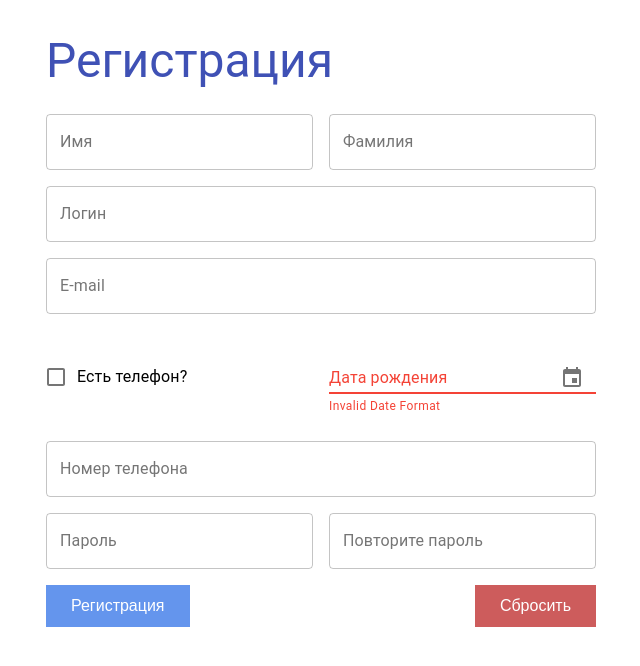
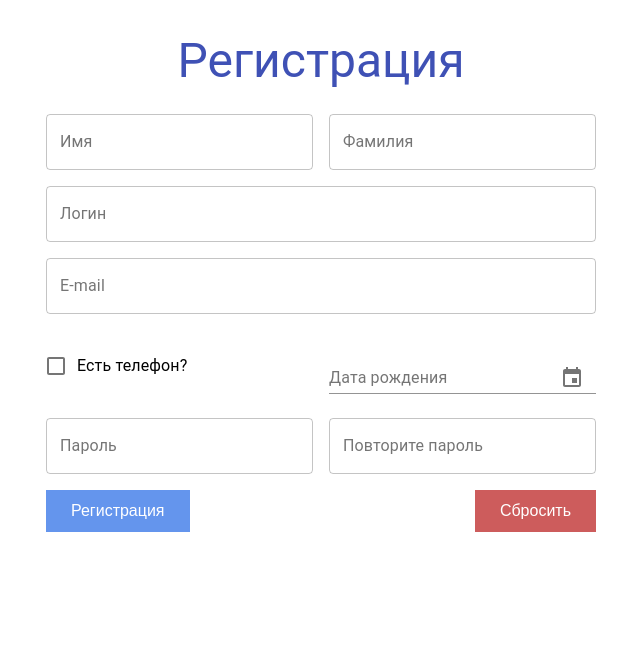
Before and after one commit to AlexandrMers/example_with_React_TS_for_meetup, a React app: page / in a window 1280 px wide. Shown: the top 666 px of the page, without its empty margins (319-959 px from the left). Built offline with nearby package versions, Linux system fonts and the light colour scheme.

Commit message:
finish form

```diff
--- a/src/App.tsx
+++ b/src/App.tsx
@@ -12,6 +12,7 @@ const App: FC = () => {
           style={{
             marginBottom: 25
           }}
+          align="center"
         >
           Регистрация
         </Typography>
--- a/src/containers/FormRegistration/index.tsx
+++ b/src/containers/FormRegistration/index.tsx
@@ -1,62 +1,168 @@
-import React, { FC, memo } from "react";
+import React, { FC, memo, useEffect } from "react";
 import { Checkbox, FormControlLabel, Grid } from "@material-ui/core";
+import { Controller, useForm } from "react-hook-form";
+import { yupResolver } from "@hookform/resolvers/yup";
 
 import Input from "@/components/Input";
 import DatePicker from "@/components/DatePicker";
 import Button, { ButtonSize, ButtonType } from "@/components/Button";
 
-interface FormRegistrationPropsInterface {}
+import { RegistrationSchema } from "@/validations/registration";
 
-const FormRegistration: FC<FormRegistrationPropsInterface> = (props) => {
+interface FormRegistrationFieldsInterface {
+  firstName: string;
+  lastName: string;
+  login: string;
+  email: string;
+  hasPhone: boolean;
+  birthdate: Date;
+  phone: string;
+  password: string;
+  confirmPassword: string;
+}
+
+const FormRegistration: FC = () => {
+  const {
+    register,
+    getValues,
+    control,
+    reset,
+    handleSubmit,
+    formState,
+    watch,
+    unregister
+  } = useForm<FormRegistrationFieldsInterface>({
+    resolver: yupResolver(RegistrationSchema)
+  });
+
+  const onSubmit = (data: FormRegistrationFieldsInterface) => {
+    console.log("success -> ", data);
+  };
+
+  const onReset = () => {
+    reset();
+  };
+
+  const hasPhone = watch("hasPhone");
+
+  useEffect(() => {
+    if (hasPhone) {
+      return undefined;
+    }
+    unregister("phone");
+  }, [hasPhone]);
+
   return (
-    <form>
+    <form onReset={onReset} onSubmit={handleSubmit(onSubmit)}>
       <Grid container direction="column" spacing={2}>
         <Grid container item spacing={2}>
           <Grid item sm>
-            <Input label="Имя" />
-          </Grid>
-
-          <Grid item sm>
-            <Input label="Фамилия" />
-          </Grid>
-        </Grid>
-
-        <Grid item>
-          <Input label="Логин" />
-        </Grid>
-
-        <Grid item>
-          <Input label="E-mail" />
-        </Grid>
-
-        <Grid container item spacing={2} alignItems="center">
-          <Grid item sm>
-            <FormControlLabel
-              control={<Checkbox color="primary" />}
-              label="Есть телефон?"
+            <Input
+              {...register("firstName")}
+              label="Имя"
+              error={!!formState.errors.firstName?.message}
+              helperText={formState.errors.firstName?.message}
             />
           </Grid>
 
           <Grid item sm>
-            <DatePicker
-              value=""
-              onChange={() => undefined}
-              label="Дата рождения"
+            <Input
+              {...register("lastName")}
+              label="Фамилия"
+              error={!!formState.errors.lastName?.message}
+              helperText={formState.errors.lastName?.message}
             />
           </Grid>
         </Grid>
 
         <Grid item>
-          <Input label="Номер телефона" type="phone" />
+          <Input
+            {...register("login")}
+            label="Логин"
+            error={!!formState.errors.login?.message}
+            helperText={formState.errors.login?.message}
+          />
         </Grid>
+
+        <Grid item>
+          <Input
+            {...register("email")}
+            label="E-mail"
+            error={!!formState.errors.email?.message}
+            helperText={formState.errors.email?.message}
+          />
+        </Grid>
+
+        <Grid container item spacing={2} alignItems="center">
+          <Grid item sm>
+            <Controller
+              name="hasPhone"
+              control={control}
+              render={({ field }) => (
+                <FormControlLabel
+                  control={
+                    <Checkbox
+                      checked={!!field.value}
+                      {...field}
+                      color="primary"
+                    />
+                  }
+                  label="Есть телефон?"
+                />
+              )}
+            />
+          </Grid>
+
+          <Grid item sm>
+            <Controller
+              name="birthdate"
+              control={control}
+              render={({ field }) => {
+                return (
+                  <DatePicker
+                    value={getValues("birthdate") ?? null}
+                    onChange={field.onChange}
+                    label="Дата рождения"
+                    error={!!formState.errors.birthdate?.message}
+                    helperText={formState.errors.birthdate?.message}
+                  />
+                );
+              }}
+            />
+          </Grid>
+        </Grid>
+
+        {hasPhone && (
+          <Grid item>
+            <Input
+              {...register("phone")}
+              label="Номер телефона"
+              type="tel"
+              error={!!formState.errors.phone?.message}
+              helperText={formState.errors.phone?.message}
+            />
+          </Grid>
+        )}
 
         <Grid container item spacing={2}>
           <Grid item sm>
-            <Input label="Пароль" />
+            <Input
+              {...register("password")}
+              label="Пароль"
+              type="password"
+              error={!!formState.errors.password?.message}
+              helperText={formState.errors.password?.message}
+            />
           </Grid>
 
           <Grid item sm>
-            <Input label="Повторите пароль" />
+            <Input
+              {...register("confirmPassword")}
+              label="Повторите пароль"
+              type="password"
+              error={!!formState.errors.confirmPassword?.message}
+              helperText={formState.errors.confirmPassword?.message}
+            />
           </Grid>
         </Grid>
 
--- a/src/validations/registration.ts
+++ b/src/validations/registration.ts
@@ -1,7 +1,6 @@
 import * as yup from "yup";
 
 export const RegistrationSchema = yup.object({
-  hasPhone: yup.boolean(),
   firstName: yup.string().required("Обязательное поле"),
   lastName: yup.string().required("Обязательное поле"),
   login: yup.string().required("Обязательное поле"),
```
